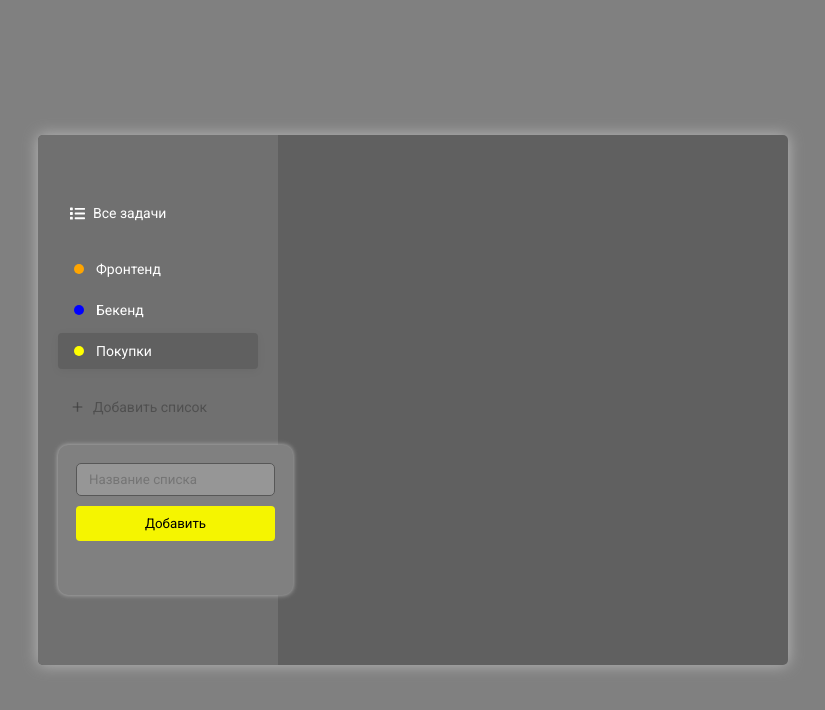
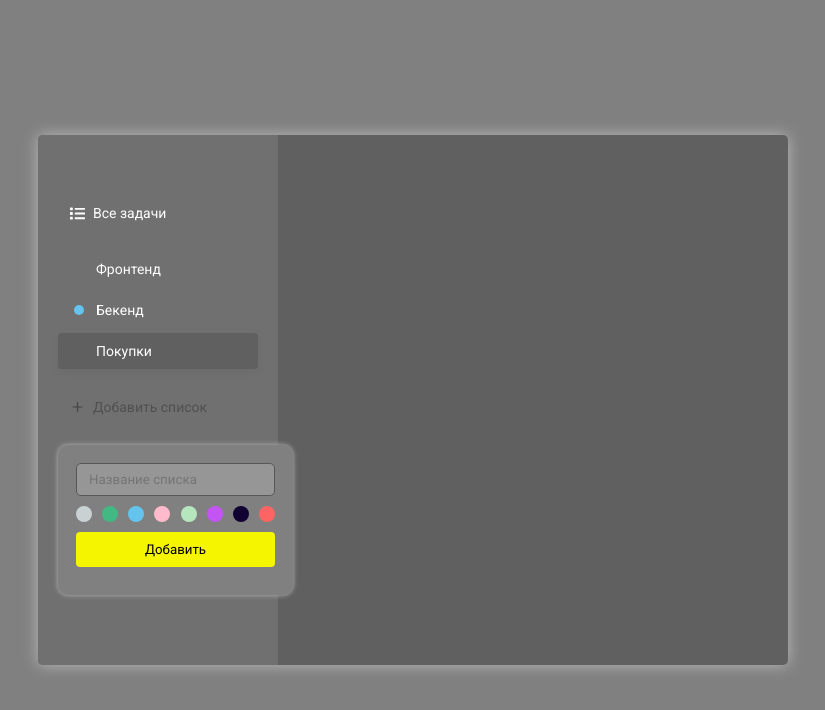
Before and after one commit to Archakov06/react-todoList, a React (Create React App) app in the folder todo-app/: page / in a window 1280 px wide. Both pictures are taken after a click on the element "Добавить список". Shown: the top 710 px of the page, without its empty margins (227-1052 px from the left). Built offline with nearby package versions, Linux system fonts and the light colour scheme.

Commit message:
add new component "Badge"
add new colors for badges in Badge.scss

```diff
--- a/todo-app/src/App.js
+++ b/todo-app/src/App.js
@@ -2,6 +2,7 @@
 import List from './components/List'
 import AddList from './components/AddList'
 
+import db from './assets/db.json'
 
 function App() {
   return (
@@ -33,7 +34,7 @@
           ]}
           isRemovable
         />
-        <AddList />
+        <AddList colors={db.colors}/>
       </div>
       <div className="todo__tasks"></div>
     </div>
--- /dev/null
+++ b/todo-app/src/assets/db.json
@@ -0,0 +1,12 @@
+{
+    "colors": [
+        { "id": 1, "hex": "#c9d1d3", "name": "grey" },
+        { "id": 2, "hex": "#42b883", "name": "green" },
+        { "id": 3, "hex": "#64c4ed", "name": "blue" },
+        { "id": 4, "hex": "#ffbbcc", "name": "pink" },
+        { "id": 5, "hex": "#b6e6bd", "name": "lime" },
+        { "id": 6, "hex": "#c355f5", "name": "purple" },
+        { "id": 7, "hex": "#110133", "name": "black" },
+        { "id": 8, "hex": "#ff6464", "name": "red" }
+    ]
+}
--- a/todo-app/src/components/AddList/AddList.scss
+++ b/todo-app/src/components/AddList/AddList.scss
@@ -13,5 +13,24 @@
             width: 100%;
             margin-top: 10px;
         }
+
+        &-colors {
+            margin-top: 10px;
+            display: flex;
+            justify-content: space-between;
+
+            .badge {
+                width: 16px;
+                height: 16px;
+                position: static;
+                cursor: pointer;
+                border: 2px soid transparent;
+
+
+                &.active {
+                    border: 2px soid #525252;
+                }
+            }
+        }
     }
 }
--- a/todo-app/src/components/AddList/index.jsx
+++ b/todo-app/src/components/AddList/index.jsx
@@ -1,9 +1,11 @@
 import React, { useState } from 'react';
 import List from '../List';
 
+import Badge from '../Badge'
+
 import "./AddList.scss";
 
-const AddList = () => {
+const AddList = ({ colors }) => {
     const [state, setState] = useState(false);
     return (
         <div className="add-list">
@@ -20,6 +22,11 @@
             />
             {state && <div className="add-list__popup">
                 <input type="text" placeholder="Название списка" className="field"/>
+                <div className="add-list__popup-colors">
+                    {
+                        colors.map(color => <Badge key={color.id} color={color.name}/>)
+                    }
+                </div>
                 <button className="button">Добавить</button>
             </div>}
         </div>
--- /dev/null
+++ b/todo-app/src/components/Badge/Badge.scss
@@ -0,0 +1,31 @@
+.badge {
+    display: inline-block;
+    width: 10px;
+    height: 10px;
+    border-radius: 30px;
+
+    &--grey {
+      background-color: #c9d1d3 ;
+    }
+    &--green {
+      background-color: #42b883 ;
+    }
+    &--blue {
+      background-color: #64c4ed ;
+    }
+    &--pink {
+      background-color: #ffbbcc ;
+    }
+    &--lime {
+      background-color: #b6e6bd ;
+    }
+    &--purple {
+      background-color: #c355f5 ;
+    }
+    &--black {
+      background-color: #110133 ;
+    }
+    &--red {
+      background-color: #ff6464 ;
+    }
+  }
--- /dev/null
+++ b/todo-app/src/components/Badge/index.jsx
@@ -0,0 +1,7 @@
+import React from 'react';
+
+import './Badge.scss'
+
+const Badge = ({ color }) =>  <i className={`badge badge--${color}`}></i>
+
+export default Badge
--- a/todo-app/src/components/List/List.scss
+++ b/todo-app/src/components/List/List.scss
@@ -32,6 +32,11 @@
         border-radius: 4px;
       }
 
+      .badge {
+        position: relative;
+        left: 4px;
+      }
+
       i {
         display: inline-flex;
         margin-right: 8px;
@@ -41,25 +46,6 @@
         }
       }
 
-      .badge {
-        width: 10px;
-        height: 10px;
-        border-radius: 30px;
-        position: relative;
-        left: 4px;
 
-        &--green {
-          background-color: green;
-        }
-        &--orange {
-          background-color: orange;
-        }
-        &--blue {
-          background-color: blue;
-        }
-        &--yellow {
-          background-color: yellow;
-        }
-      }
     }
   }
--- a/todo-app/src/components/List/index.jsx
+++ b/todo-app/src/components/List/index.jsx
@@ -1,5 +1,7 @@
 import React from 'react';
 import classNames from 'classnames';
+
+import Badge from '../Badge'
 
 import "./List.scss";
 
@@ -9,7 +11,7 @@
             {
                 items.map((item, index) => (
                     <li key={index} className={classNames(item.className, {'active': item.active})}>
-                        <i>{item.icon ? item.icon : <i className={`badge badge--${item.color}`}></i> }</i>
+                        <i>{item.icon ? item.icon : <Badge color={item.color}/> }</i>
                         <span>{item.name}</span>
                     </li>
                 ))
```
